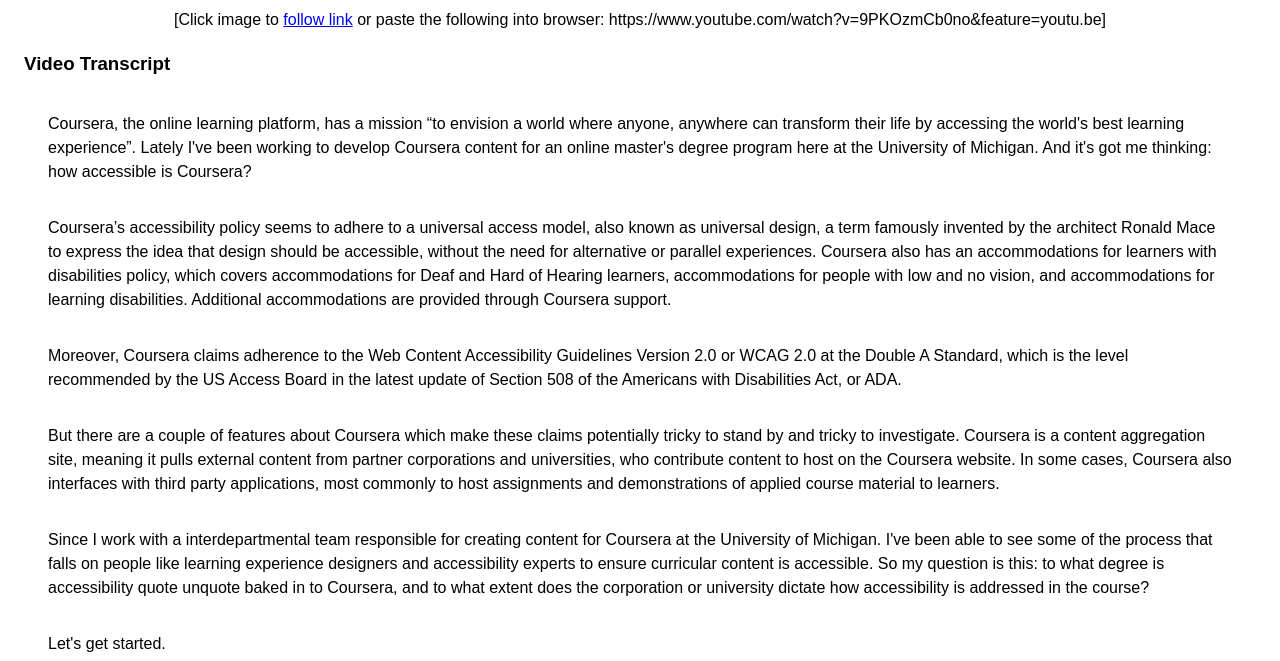
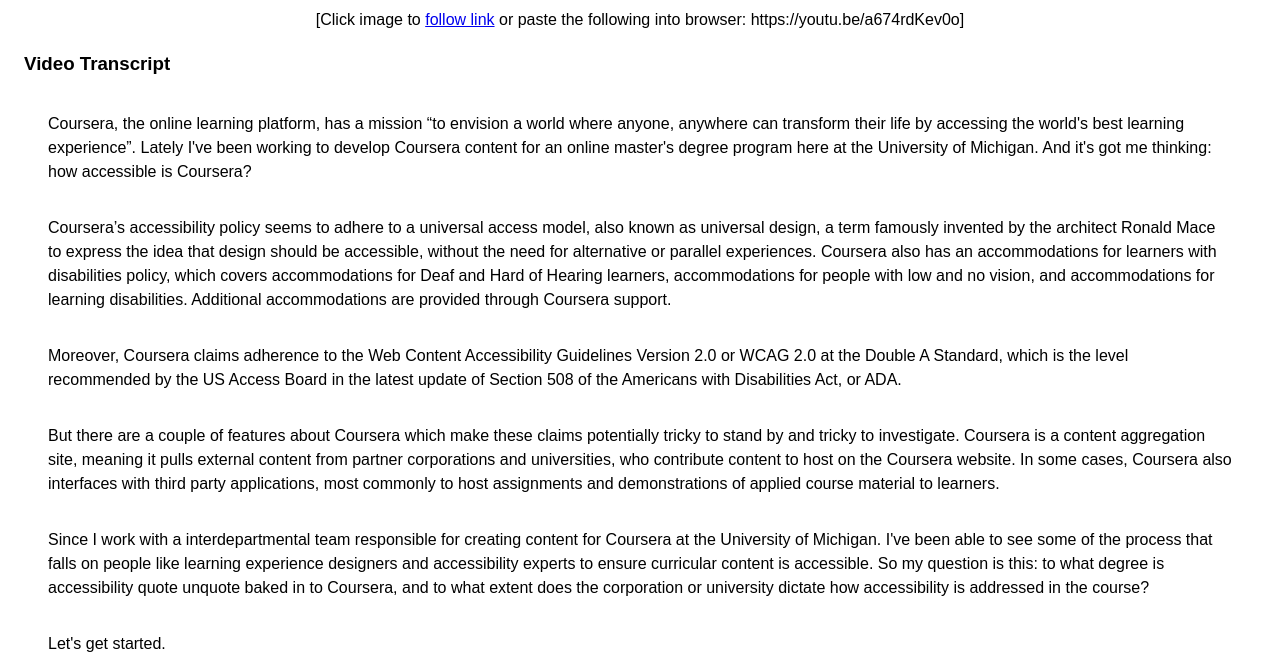
Before and after one commit to hennyt/coursera-audit, a plain HTML site: page index.html in a window 1280 px wide. Shown: the part 439-1100 px from the top of the page. Drawn offline with Linux system fonts and the light colour scheme.

Commit message:
fixed links

```diff
--- a/index.html
+++ b/index.html
@@ -41,7 +41,7 @@
       <h2>Henny Tasker's Final Project SI 552 F19</h2>
       <figure>
         <a href="https://youtu.be/a674rdKev0o" target="_blank"><img src="imgs/a11y-audit-coursera.PNG" alt="A linked youtube video thumbnail that reads Accessibility Auditing Coursera"></a>
-        <figcaption>[Click image to <a href="https://www.youtube.com/watch?v=9PKOzmCb0no&feature=youtu.be" target="_blank">follow link</a> or paste the following into browser: https://www.youtube.com/watch?v=9PKOzmCb0no&feature=youtu.be]</figcaption>
+        <figcaption>[Click image to <a href="https://youtu.be/a674rdKev0o" target="_blank">follow link</a> or paste the following into browser: https://youtu.be/a674rdKev0o]</figcaption>
       </figure>
 
       <h3> Video Transcript</h3>
```
